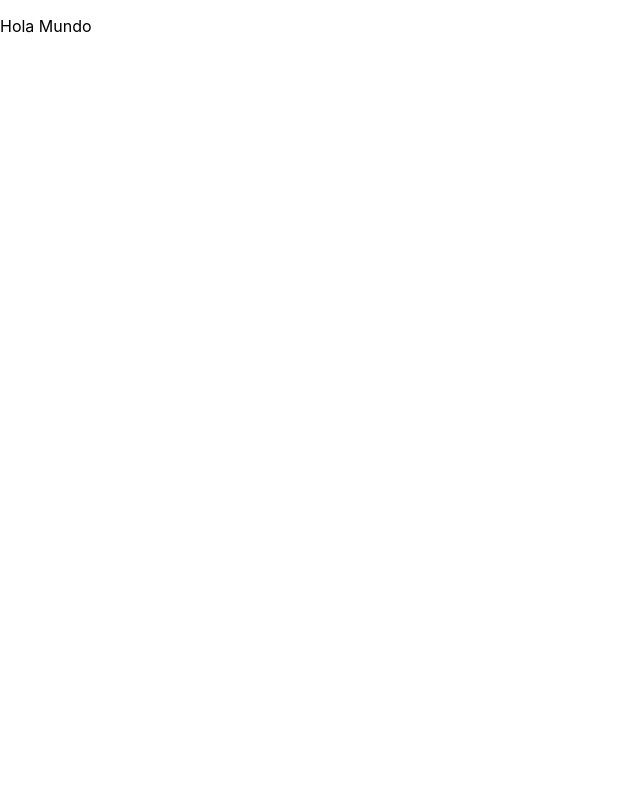
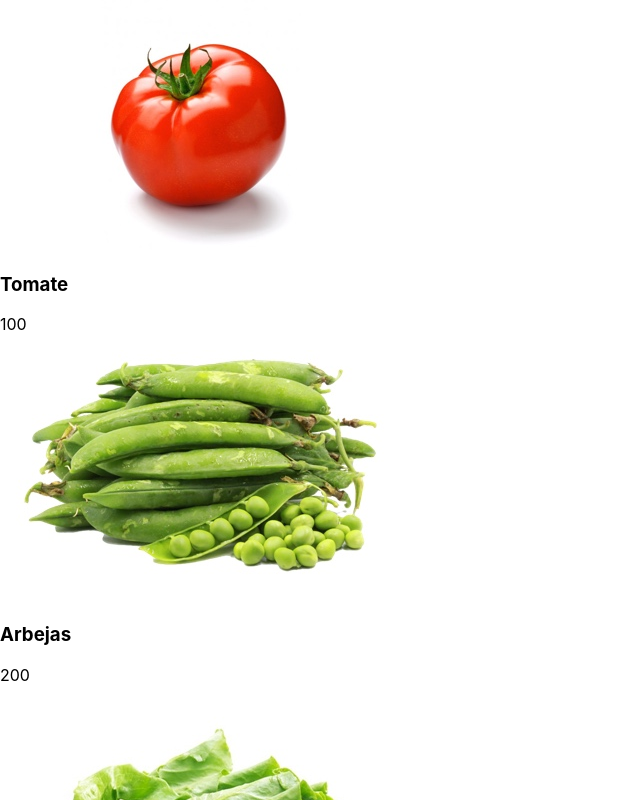
Before and after one commit to TonySauceda/react-carrito-de-compras, a React (Create React App) app: page / in a window 1280 px wide. Shown: the top 800 px of the page, without its empty margins (0-640 px from the left). Built offline with nearby package versions, Linux system fonts and the light colour scheme.

Commit message:
Agregar listado de productos

```diff
--- a/src/App.js
+++ b/src/App.js
@@ -1,6 +1,5 @@
 import { Component } from 'react'
-import logo from './logo.svg'
-import './App.css'
+import Productos from './components/Productos'
 
 class App extends Component {
 	state = {
@@ -13,7 +12,7 @@ class App extends Component {
 	render() {
 		return (
 			<div>
-				<p>Hola Mundo</p>
+				<Productos addToCart={() => console.log('Agregar producto al carrito')} products={this.state.products} />
 			</div>
 		)
 	}
--- /dev/null
+++ b/src/components/Producto.js
@@ -0,0 +1,16 @@
+import { Component } from 'react'
+
+class Producto extends Component {
+	render() {
+		const { product } = this.props
+		return (
+			<div>
+				<img alt={product.name} src={product.img} />
+				<h3>{product.name}</h3>
+				<p>{product.price}</p>
+			</div>
+		)
+	}
+}
+
+export default Producto
--- /dev/null
+++ b/src/components/Productos.js
@@ -0,0 +1,18 @@
+import { Component } from 'react'
+import Producto from './Producto'
+
+class Productos extends Component {
+	render() {
+		const { products, addToCart } = this.props
+
+		return (
+			<div>
+				{products.map((product) => (
+					<Producto addToCart={addToCart} key={product.name} product={product} />
+				))}
+			</div>
+		)
+	}
+}
+
+export default Productos
```
